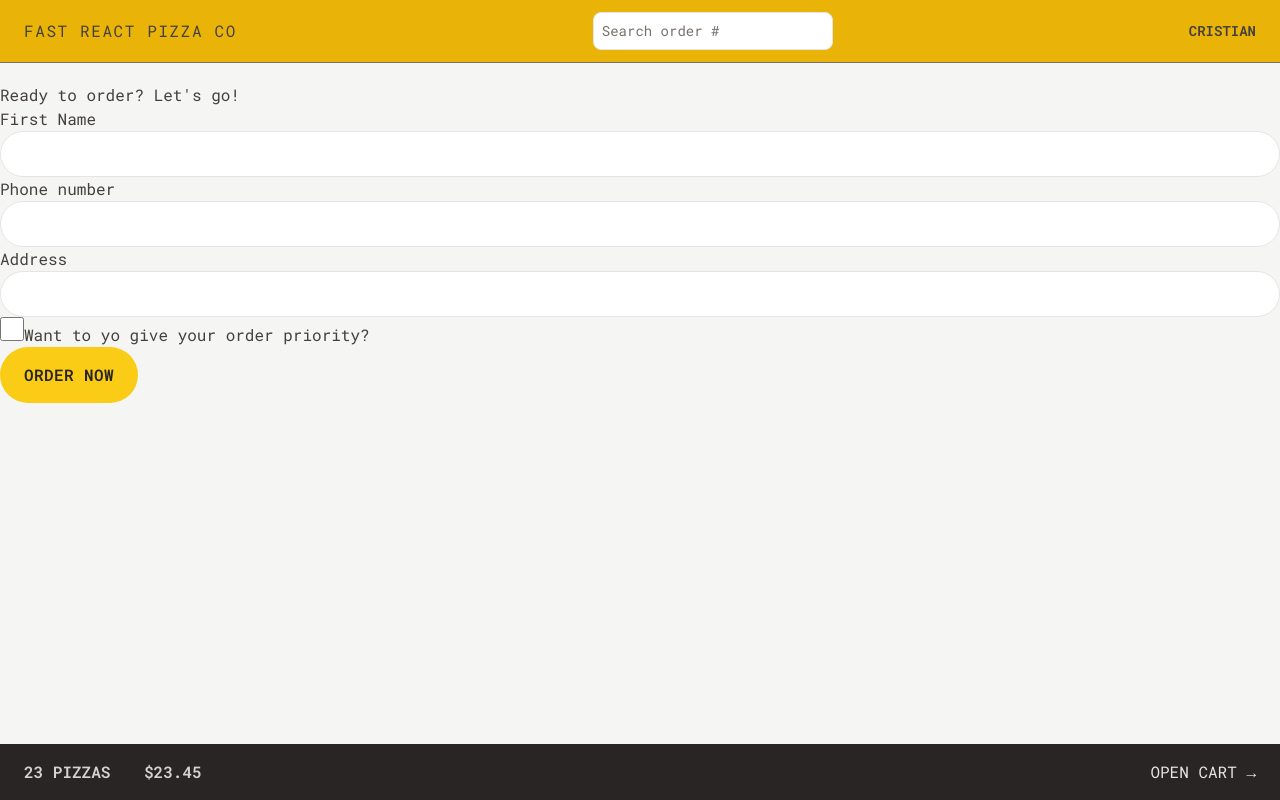
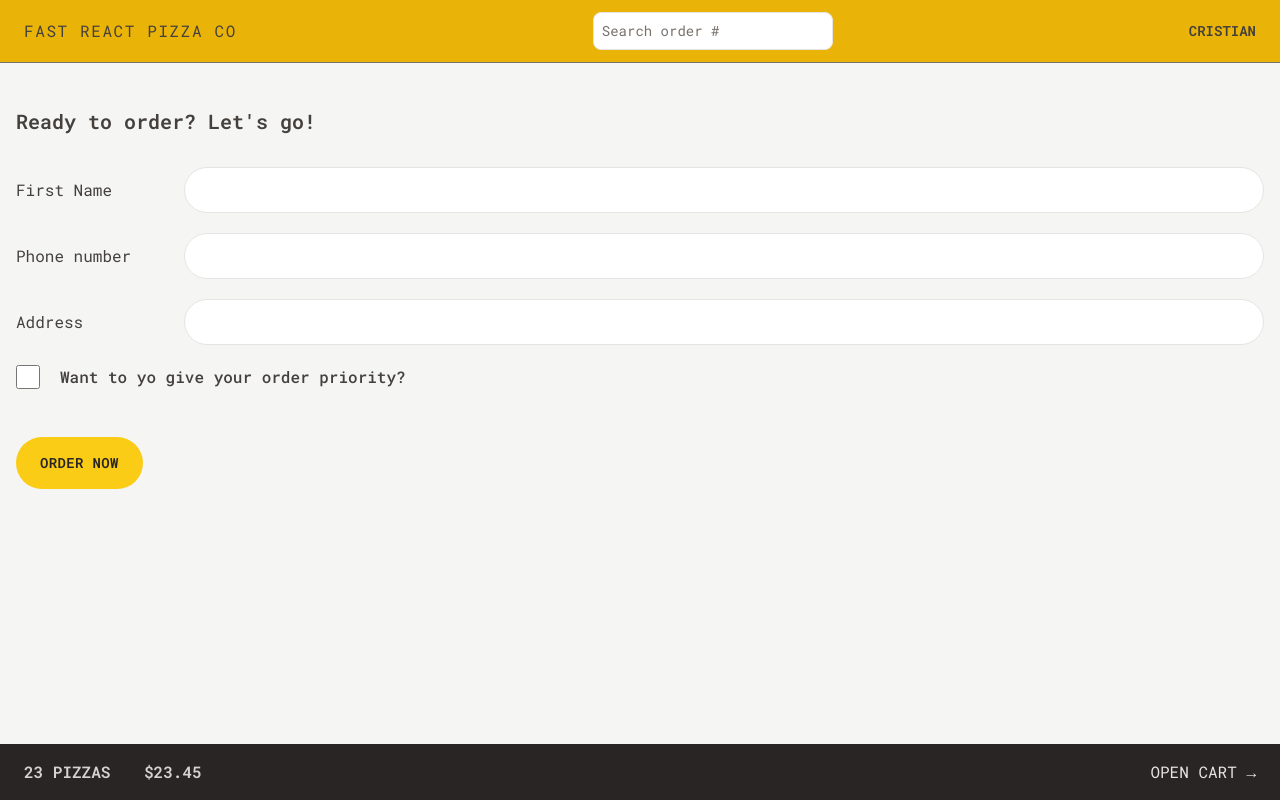
Before and after one commit to CristianLopes/fast-react-pizza, a React (Vite) app: page /order/new in a window 1280 px wide. Built offline with nearby package versions, Linux system fonts and the light colour scheme.

Commit message:
style new order

```diff
--- a/src/features/order/CreateOrder.jsx
+++ b/src/features/order/CreateOrder.jsx
@@ -42,38 +42,44 @@
   const cart = fakeCart;
 
   return (
-    <div>
-      <h2>Ready to order? Let's go!</h2>
+    <div className='px-4 py-6'>
+      <h2 className='mb-8 text-xl font-semibold'>Ready to order? Let's go!</h2>
 
       <Form method='POST'>
-        <div>
-          <label>First Name</label>
+        <div className='mb-5 flex flex-col gap-2 sm:flex-row sm:items-center'>
+          <label className='sm:basis-40'>First Name</label>
           <input
-            className='input'
+            className='input grow'
             type='text'
             name='customer'
             required
           />
         </div>
 
-        <div>
-          <label>Phone number</label>
-          <div>
+        <div className='mb-5 flex flex-col gap-2 sm:flex-row sm:items-center'>
+          <label className='sm:basis-40'>Phone number</label>
+
+          <div className='grow'>
             <input
-              className='input'
+              className='input w-full'
               type='tel'
               name='phone'
               required
             />
+
+            {formErrors?.phone && (
+              <p className='text-xs mt-2 bg-red-100 text-red-700 p-2 rounded-md'>
+                {formErrors.phone}
+              </p>
+            )}
           </div>
-          {formErrors?.phone && <p>{formErrors.phone}</p>}
         </div>
 
-        <div>
-          <label>Address</label>
-          <div>
+        <div className='mb-5 flex flex-col gap-2 sm:flex-row sm:items-center'>
+          <label className='sm:basis-40'>Address</label>
+          <div className='grow'>
             <input
-              className='input'
+              className='input w-full'
               type='text'
               name='address'
               required
@@ -81,7 +87,7 @@
           </div>
         </div>
 
-        <div>
+        <div className='mb-12 flex gap-5 items-center'>
           <input
             className='h-6 w-6 accent-yellow-500 focus:outline-none focus:ring focus:ring-yellow-500 focus:ring-offset-2'
             type='checkbox'
@@ -90,7 +96,12 @@
             // value={withPriority}
             // onChange={(e) => setWithPriority(e.target.checked)}
           />
-          <label htmlFor='priority'>Want to yo give your order priority?</label>
+          <label
+            className='font-medium'
+            htmlFor='priority'
+          >
+            Want to yo give your order priority?
+          </label>
         </div>
 
         <div>
@@ -99,7 +110,11 @@
             name='cart'
             value={JSON.stringify(cart)}
           />
-          <Button disabled={isSubmitting}>
+
+          <Button
+            type='primary'
+            disabled={isSubmitting}
+          >
             {isSubmitting ? 'Placing order...' : 'Order now'}
           </Button>
         </div>
--- a/src/index.css
+++ b/src/index.css
@@ -2,9 +2,9 @@
 @tailwind components;
 @tailwind utilities;
 
-@layer components{
+@layer components {
   .input {
-    @apply w-full rounded-full border border-stone-200
+    @apply rounded-full border border-stone-200
     px-4 py-2 text-sm transition-all duration-300
     placeholder:text-stone-400 focus:outline-none
     focus:ring focus:ring-yellow-400 md:px-6 md:py-3;
@@ -15,25 +15,38 @@
     width: 45px;
     aspect-ratio: 0.75;
     --c: no-repeat linear-gradient(theme(colors.yellow.400) 0 0);
-  background: var(--c) 0% 50%, var(--c) 50% 50%, var(--c) 100% 50%;
+    background:
+      var(--c) 0% 50%,
+      var(--c) 50% 50%,
+      var(--c) 100% 50%;
     background-size: 20% 50%;
     animation: loading 1s infinite linear;
   }
 
   @keyframes loading {
     20% {
-    background-position: 0% 0%, 50% 50%, 100% 50%;
+      background-position:
+        0% 0%,
+        50% 50%,
+        100% 50%;
     }
     40% {
-    background-position: 0% 100%, 50% 0%, 100% 50%;
+      background-position:
+        0% 100%,
+        50% 0%,
+        100% 50%;
     }
     60% {
-    background-position: 0% 50%, 50% 100%, 100% 0%;
+      background-position:
+        0% 50%,
+        50% 100%,
+        100% 0%;
     }
     80% {
-    background-position: 0% 50%, 50% 50%, 100% 100%;
+      background-position:
+        0% 50%,
+        50% 50%,
+        100% 100%;
     }
   }
-
-
 }
--- a/src/ui/Button.jsx
+++ b/src/ui/Button.jsx
@@ -2,13 +2,13 @@
 
 function Button({ children, disabled, to, type }) {
   const base =
-    'inline-block rounded-full bg-yellow-400 font-semibold uppercase tracking-wide text-stone-800 hover:bg-yellow-600 hover:text-stone-200 transition-colors duration-300 focus:bg-yellow-400 focus:outline-none focus:ring focus:ring-offset-2 focus:ring-yellow-300 disabled:cursor-not-allowed';
+    'inline-block text-sm rounded-full bg-yellow-400 font-semibold uppercase tracking-wide text-stone-800 hover:bg-yellow-600 hover:text-stone-200 transition-colors duration-300 focus:bg-yellow-400 focus:outline-none focus:ring focus:ring-offset-2 focus:ring-yellow-300 disabled:cursor-not-allowed ';
 
   const styles = {
     primary: base + 'px-4 py-3 md:px-6 md:py-4',
     small: base + 'px-4 py-2 md:px-5 md:py-2.5 text-xs',
     secondary:
-      'inline-block rounded-full border-2 border-stone-300 font-semibold uppercase tracking-wide text-stone-800 hover:bg-stone-600 hover:text-stone-200 transition-colors duration-300 focus:bg-stone-400 focus:outline-none focus:ring focus:ring-offset-2 focus:ring-stone-300 disabled:cursor-not-allowed px-4 py-3 md:px-6 md:py-4',
+      'inline-block text-sm rounded-full border-2 border-stone-300 font-semibold uppercase tracking-wide text-stone-800 hover:bg-stone-600 hover:text-stone-200 transition-colors duration-300 focus:bg-stone-400 focus:outline-none focus:ring focus:ring-offset-2 focus:ring-stone-300 disabled:cursor-not-allowed px-4 py-3 md:px-6 md:py-4',
   };
 
   if (!type) {
@@ -32,7 +32,8 @@
       disabled={disabled}
       className={styles[type]}
     >
-      {children}
+      {' '}
+      {children}{' '}
     </button>
   );
 }
```
Also changed, not shown: index.html (+6 -1 lines). Lines whose indentation alone changed are shown as unchanged.
